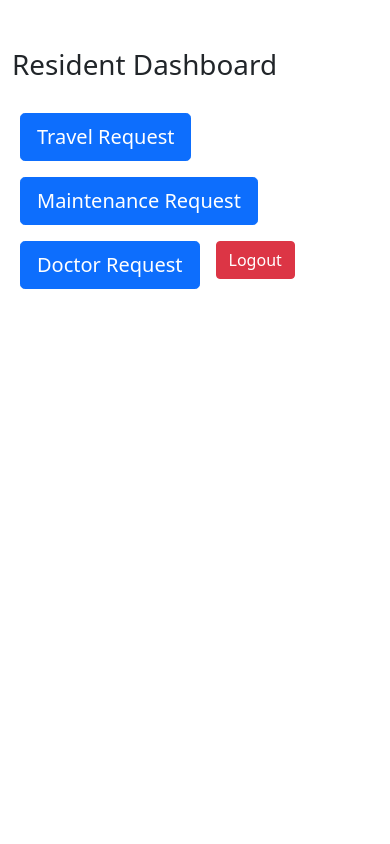
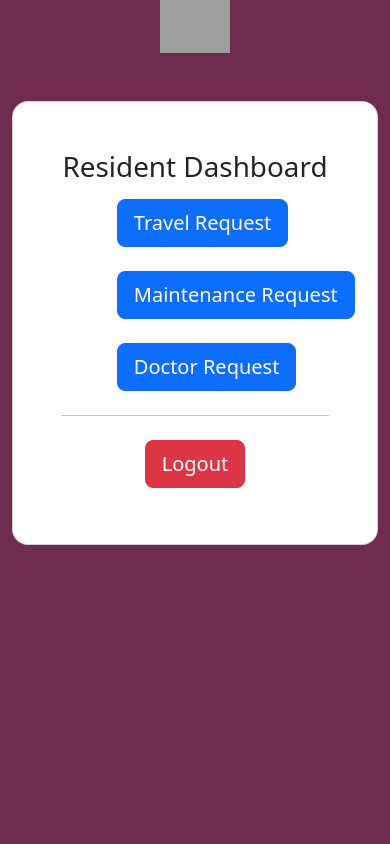
Before and after one commit to rosenb26/Software-Engineering-Group-Project, a Flask app: page /resident-requests in a window 390 px wide. Run offline with Flask 3, Linux system fonts and the light colour scheme; some libraries are stand-ins or nearby versions; grey boxes are pictures that could not be loaded.

Commit message:
Update resident_requests.html

```diff
--- a/SpringOakWebApp3.0/templates/resident_requests.html
+++ b/SpringOakWebApp3.0/templates/resident_requests.html
@@ -4,25 +4,49 @@
     <meta charset="UTF-8">
     <title>Resident Dashboard</title>
     <link rel="stylesheet" href="https://cdn.jsdelivr.net/npm/bootstrap@5.0.0/dist/css/bootstrap.min.css">
+    <link href="https://cdn.jsdelivr.net/npm/bootstrap@5.3.2/dist/css/bootstrap.min.css" rel="stylesheet" integrity="sha384-T3c6CoIi6uLrA9TneNEoa7RxnatzjcDSCmG1MXxSR1GAsXEV/Dwwykc2MPK8M2HN" crossorigin="anonymous">
+<style>
+  #banner {
+    display: block;
+    margin-left: auto;
+    margin-right: auto;
+    width: 18%;
+  }
+</style>
 </head>
 <body>
-    <div class="container mt-5">
-        <h1 class="mb-4">Resident Dashboard</h1>
-        <div class="d-flex flex-wrap">
-            <a href="/travel-requests" class="m-2">
-                <button class="btn btn-primary btn-lg">Travel Request</button>
+    <section class="vh-100" style="background-color: #702c4c;">
+        <img id ="banner" src="https://career-website.cwydle.repl.co/static/banner2.png">
+        <div class="container py-5 h-73">
+          <div class="row d-flex justify-content-center align-items-center h-100">
+            <div class="col-12 col-md-8 col-lg-6 col-xl-5">
+              <div class="card shadow-2-strong" style="border-radius: 1rem;">
+                <div class="card-body p-5 text-center">
+        <h1 class="mb-3">Resident Dashboard</h1>
+        <div class="form-outline mb-4 d-grid gap-2 col-7 mx-auto">
+            <a href="/travel-requests" type="button" class="btn btn-primary btn-lg btn text-nowrap" type="submit">Travel Request
             </a>
-            <a href="/maintenance-requests" class="m-2">
-                <button class="btn btn-primary btn-lg">Maintenance Request</button>
+        </div>
+        <div class="form-outline mb-4 d-grid gap-2 col-7 mx-auto">
+            <a href="/maintenance-requests" type="button" class="btn btn-primary btn-lg btn text-nowrap" type="submit">Maintenance Request
             </a>
-            <a href="/doctor-requests" class="m-2">
-                <button class="btn btn-primary btn-lg">Doctor Request</button>
+        </div>
+        <div class="form-outline mb-4 d-grid gap-2 col-7 mx-auto">
+            <a href="/doctor-requests" type="button" class="btn btn-primary btn-lg btn text-nowrap" type="submit">Doctor Request
             </a>
+        </div>
+        <hr class="my-4">
             <form action="/logout" method="post" class="m-2">
-                <button type="submit" class="btn btn-danger">Logout</button>
+                <button type="submit" class="btn btn-primary btn-lg btn-block btn-danger">Logout</button>
             </form>
         </div>
     </div>
     <script src="{{ url_for('static', filename='bootstrap.bundle.min.js') }}"></script>
+</div>
+</div>
+</div>
+</div>
+</div>
+</section>
 </body>
 </html>
```
